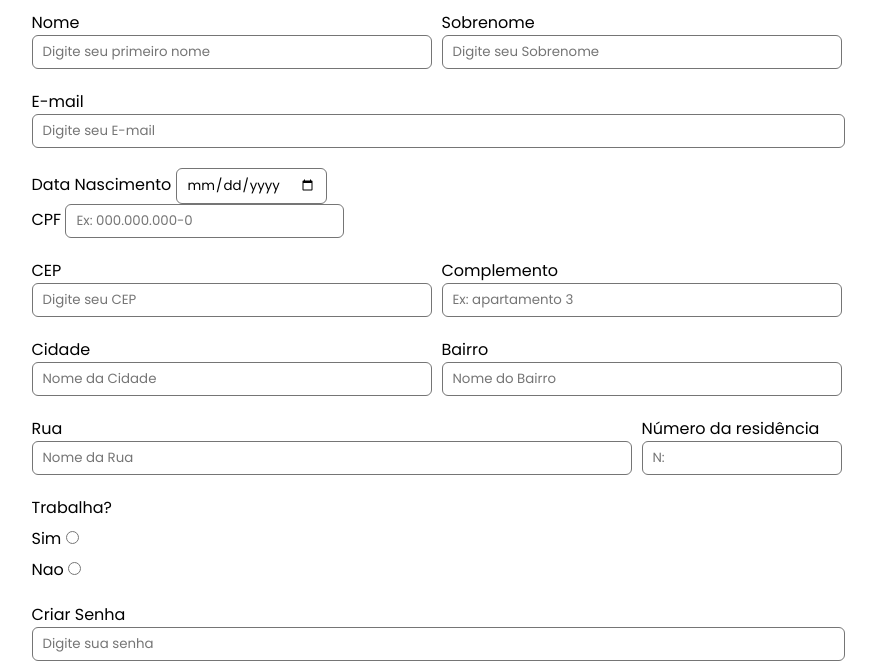
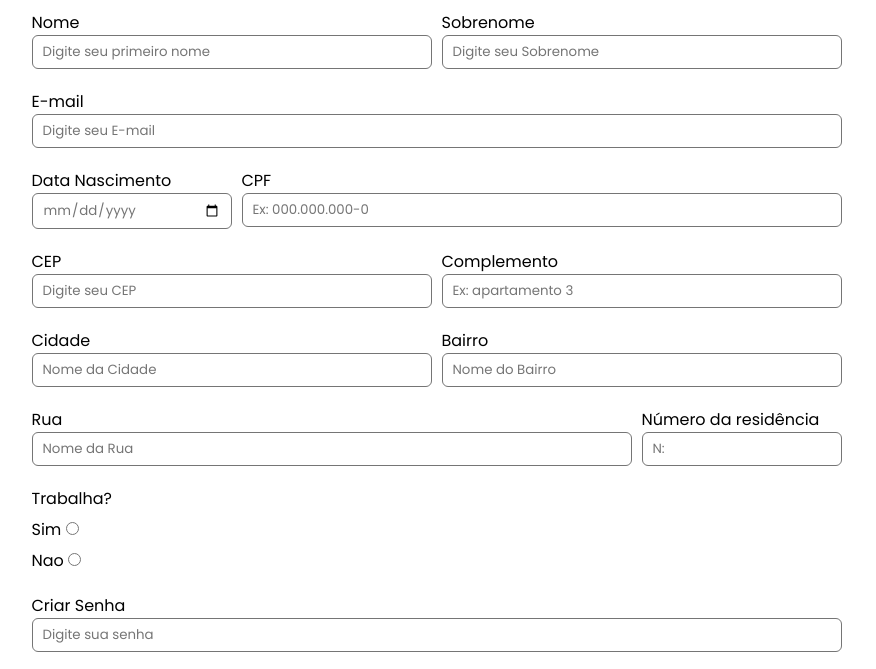
Before and after one commit to gustavoPassone/cad-cliente-html, a plain HTML site: page index.html in a window 1280 px wide. Shown: the part 105-774 px from the top of the page, without its empty margins (232-1108 px from the left). Drawn offline with Linux system fonts and the light colour scheme.

Commit message:
Add files via upload

```diff
--- a/style.css
+++ b/style.css
@@ -5,16 +5,17 @@
     padding: 0;
     box-sizing: border-box;
     font-family: "Poppins", sans-serif;
+    outline: none;
 }
 
 main {
         display: flex;
-        flex-direction: column;
-        align-items: center;
+        max-width: 813px;
+        margin: auto;
 
     & .container {
         justify-content: center;
-        max-width: 813px;
+
         padding: 30px;
 
         & h1 {
@@ -47,11 +48,11 @@ main {
             & .email {
 
                 & input {
-                    width: 813px;
+                    width: 100%;
                 }
             }
 
-            & .rua-num {
+            & .nasc-cpf {
                 display: flex;
                 gap: 10px;
 
@@ -63,6 +64,8 @@ main {
                 & .nasc {
                     & input {
                         width: 200px;
+                        color: #757575;
+                        cursor: pointer;
                     }
 
                 }
@@ -101,12 +104,16 @@ main {
                 display: flex;
                 flex-direction: column;
                 gap: 6px;
+
+                & input, label {
+                    cursor: pointer;
+                }
             }
 
             & .senha {
 
                 & input {
-                    width: 813px;
+                    width: 100%;
                     margin-bottom: 20px;
                 }
             }
@@ -118,6 +125,11 @@ main {
                 font-weight: 700;
                 border: none;
                 width: 100%;
+                cursor: pointer;
+            }
+
+            & .btn:hover {
+                background-color: #415e96;
             }
         }
     }
```
